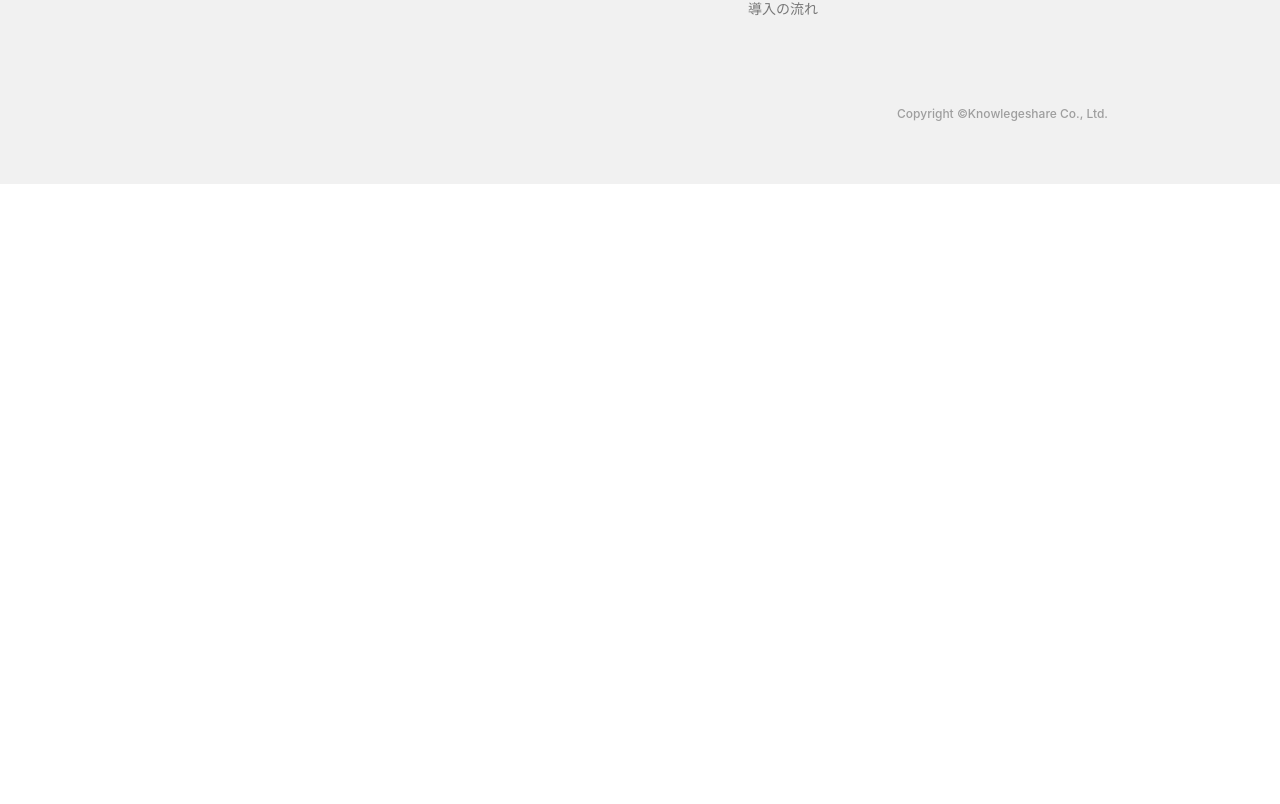
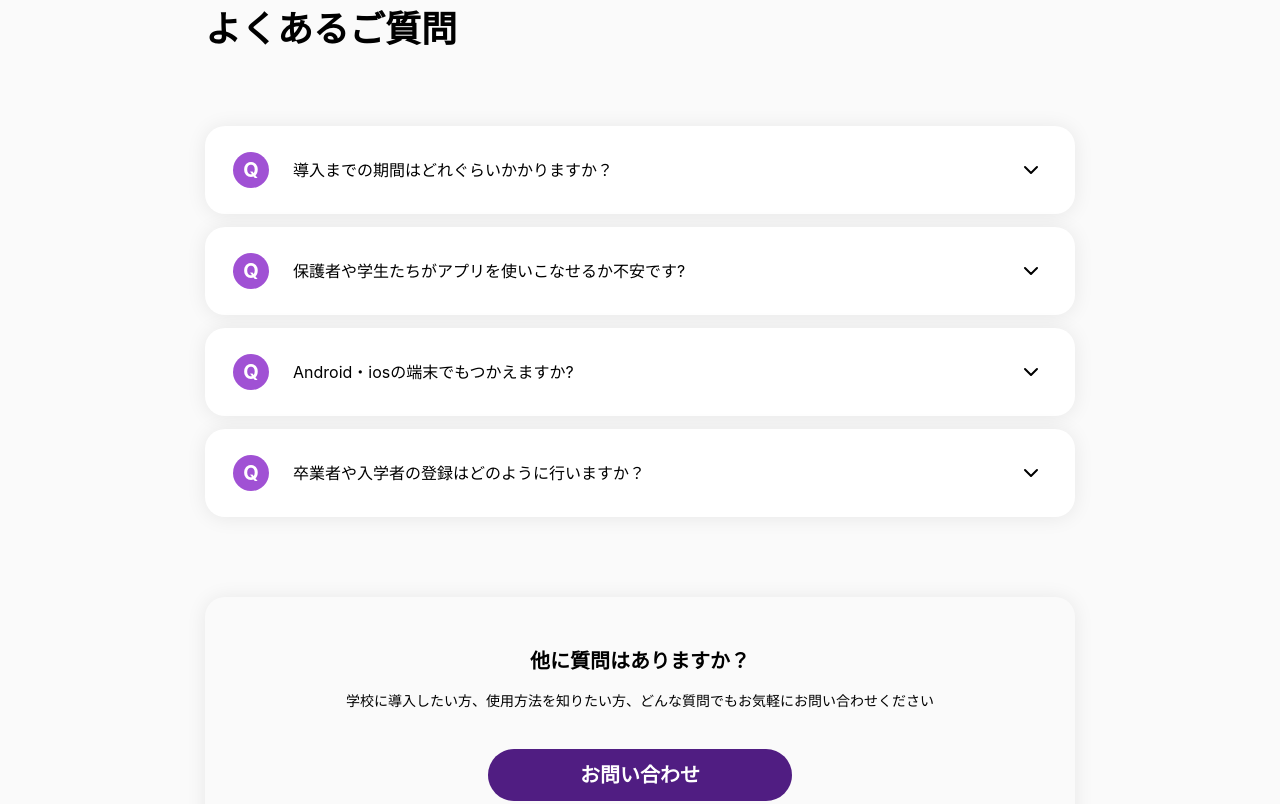
Before and after one commit to eunjin0212/schoolLine, a React (Vite) app: page /faq in a window 1280 px wide. Shown: the part 236-1040 px from the top of the page. Before the commit the page ends 800 px from the top, so only its background shows below. Built offline with nearby package versions, Linux system fonts and the light colour scheme; a web font is replaced by a local one.

Commit message:
✨ Add faq page

```diff
--- /dev/null
+++ b/src/assets/DownArrow.tsx
@@ -0,0 +1,11 @@
+export const DownArrow_375 = ({ ...props }) => (
+  <svg {...props} width="12" height="12" viewBox="0 0 12 12" fill="none" xmlns="http://www.w3.org/2000/svg">
+    <path d="M2.34375 4.10156L5.85938 7.61719L9.375 4.10156" stroke="black" strokeWidth="1.17188" strokeLinecap="round" strokeLinejoin="round" />
+  </svg>
+)
+
+export const DownArrow_640 = ({ ...props }) => (
+  <svg {...props} width="20" height="20" viewBox="0 0 20 20" fill="none" xmlns="http://www.w3.org/2000/svg">
+    <path d="M4 7L10 13L16 7" stroke="black" stroke-width="2" stroke-linecap="round" stroke-linejoin="round" />
+  </svg>
+)
--- /dev/null
+++ b/src/components/Accordion.tsx
@@ -0,0 +1,56 @@
+import { useRef, useState } from 'react';
+import { DownArrow_375, DownArrow_640 } from '../assets/DownArrow';
+
+interface AccordionProps {
+  question: string;
+  answer: string;
+}
+
+const Accordion = ({ question, answer }: AccordionProps) => {
+  const [open, isOpen] = useState(false)
+  const contentRef = useRef<HTMLDivElement>(null);
+
+  const arrowClassName = 'mr-[3px] md:mr-[6px] ml-4'
+  const badgeClassName = 'w-5 h-5 mr-[15px] text-xs leading-[14px] md:w-9 md:h-9 md:mr-6 md:text-xl md:leading-6 rounded-full flex-shrink-0 flex items-center justify-center'
+  return (
+    <aside>
+      <div
+        className={`
+          p-4 shadow-[0px_1px_12px_0px_#00000014] rounded-xl
+          md:py-[26px] md:px-7 md:shadow-[0px_1px_20px_0px_#00000014] md:rounded-[20px]
+          w-full flex items-center justify-between bg-white cursor-pointer
+        `}
+        onClick={() => isOpen((prev) => !prev)}
+      >
+        <strong className={['bg-purple-03 text-white', badgeClassName].join(' ')}>
+          Q
+        </strong>
+        <div className={`
+          text-xs leading-[18px]
+          md:text-base md:leading-5
+          flex-1
+        `}>
+          {question}
+        </div>
+        <DownArrow_375 className={['block md:hidden', arrowClassName].join(' ')} />
+        <DownArrow_640 className={['hidden md:block', arrowClassName].join(' ')} />
+      </div>
+      <div
+        className="overflow-hidden duration-300 ease-in-out transition-max-height"
+        style={{ maxHeight: open ? `${contentRef.current?.scrollHeight}px` : '0px' }}
+        ref={contentRef}
+      >
+        <div className='flex items-start p-4 md:p-7'
+        >
+          <strong className={['bg-green-04', badgeClassName].join(' ')}>
+            A
+          </strong>
+          <div className='flex-1 text-xs leading-[18px] md:text-base md:leading-8' dangerouslySetInnerHTML={{ __html: answer }}>
+          </div>
+        </div>
+      </div>
+    </aside>
+  )
+}
+
+export default Accordion
--- a/src/pages/Faq.tsx
+++ b/src/pages/Faq.tsx
@@ -1,5 +1,70 @@
+import Accordion from '../components/Accordion'
+
 const Faq = () => {
-  return <>Faq</>
+  const faqs = [
+    {
+      question: '導入までの期間はどれぐらいかかりますか？',
+      answer: '一か月から2か月を想定しています。<br />ヒアリングから最適プランのご提案まで、営業とエンジニアが導入までサポートします',
+    },
+    {
+      question: '保護者や学生たちがアプリを使いこなせるか不安です?',
+      answer: 'ご安心ください。弊社営業が導入時には説明会を行います。<br />直接及びオンラインでの説明をさせて頂き、安心して使っていただけるまで適切にサポートいたします。',
+    },
+    {
+      question: 'Android・iosの端末でもつかえますか?',
+      answer: 'Android、ios両方ご利用いただけます。<br />PC環境でも問題ございません',
+    },
+    {
+      question: '卒業者や入学者の登録はどのように行いますか？',
+      answer: '管理者ページを別途提供いたしますので、卒業者は削除し、入学者はあらたにアプリのダウンロードのガイドをしたのち、登録する必要があります。この作業につきましては弊社が代行することも可能です',
+    },
+  ]
+  return (
+    <main className='bg-gray-01 pt-[71px] md:pt-[148px] pb-12 md:pb-28 lg:pb-[200px]'>
+      <div className='w-[343px] md:w-[584px] lg:w-[870px] xl:w-[1196px] mx-auto'>
+        <h1 className={`
+          text-xl leading-6 mb-[45px]
+          md:text-4xl md:leading-[42px] md:mb-[76px]
+          font-bold
+        `}>
+          よくあるご質問
+        </h1>
+        <div className='flex flex-col gap-[7px] md:gap-[13px]'>
+          {faqs.map((faq) =>
+            <Accordion {...faq} key={faq.question} />
+          )}
+        </div>
+        <div className={`
+          shadow-[0px_1px_11px_0px_#00000014] rounded-xl mt-12 px-[42px] py-[30px]
+          md:shadow-[0px_1px_20px_0px_#00000014] md:rounded-[20px] md:mt-[51px] lg:mt-[80px] md:px-[102px] md:py-[52px]
+          flex flex-col items-center justify-center
+        `}>
+          <strong className={`
+            text-sm leading-4
+            md:text-xl md:leading-6
+            font-semibold
+          `}>
+            他に質問はありますか？
+          </strong>
+          <p className={`
+            text-xs leading-[14px] mt-2
+            md:text-sm md:leading-4 md:mt-5
+            text-center
+          `}>
+            学校に導入したい方、使用方法を知りたい方、どんな質問でもお気軽にお問い合わせください
+          </p>
+          <a className={`
+            mt-7 w-[178px] py-2 rounded-[30px] text-xs leading-[14px]
+            md:mt-[23px] md:w-[304px] md:py-[14px] md:rounded-[52px] md:text-xl md:leading-6
+            lg:mt-10
+            inline-flex justify-center font-bold text-white bg-purple-01
+          `}>
+            お問い合わせ
+          </a>
+        </div>
+      </div>
+    </main>
+  )
 }
 
 export default Faq
```
